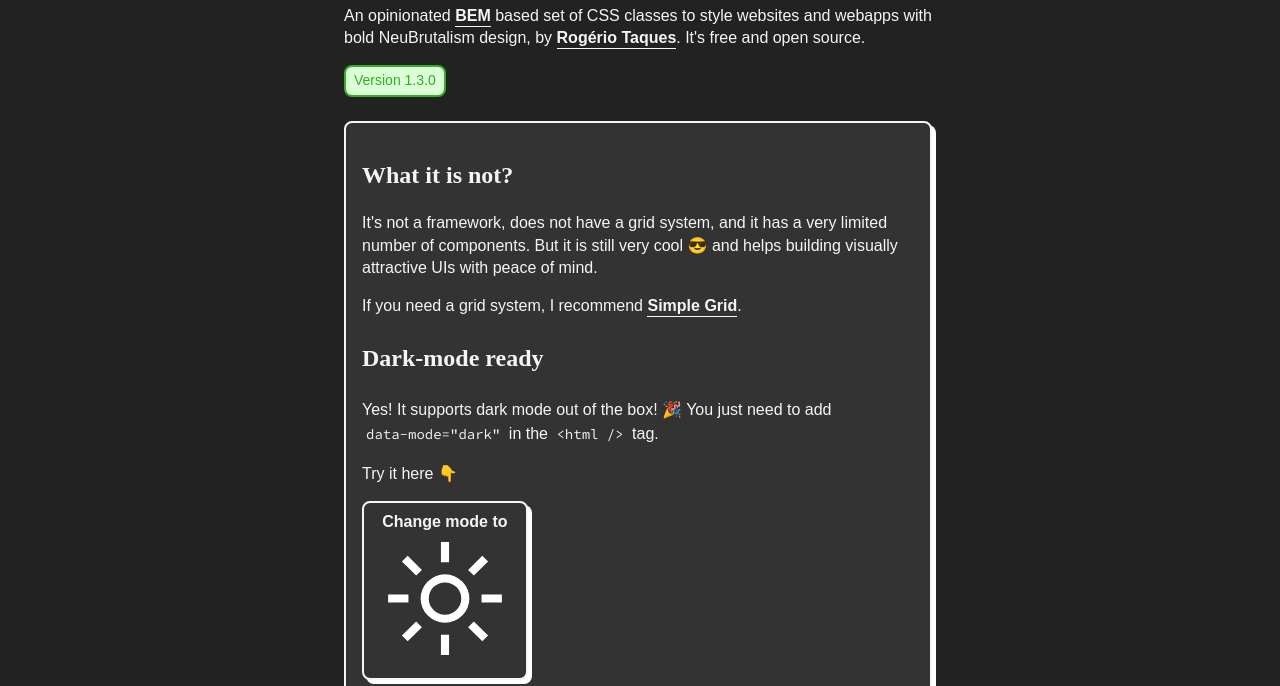
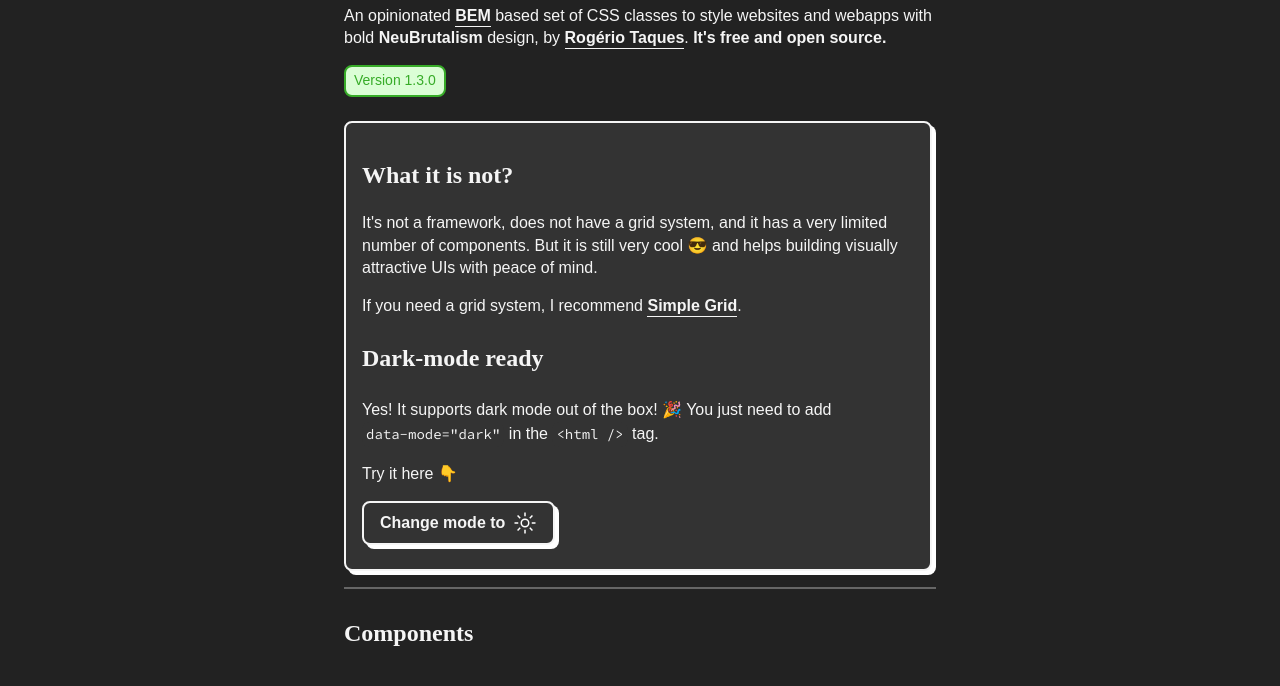
Before and after one commit to rogeriotaques/boring-css, a website: page index.html in a window 1280 px wide. Shown: the part 121-807 px from the top of the page. Drawn offline with nearby package versions, Linux system fonts and the light colour scheme; a script that the page names is missing.

Commit message:
Refined CSS rules

```diff
--- a/src/boring/01-basic.scss
+++ b/src/boring/01-basic.scss
@@ -1,4 +1,4 @@
-@import url("https://fonts.googleapis.com/css2?family=Source+Code+Pro&display=swap");
+@import url('https://fonts.googleapis.com/css2?family=Source+Code+Pro&display=swap');
 
 :root {
   color-scheme: light dark;
@@ -44,7 +44,6 @@
   color: var(--c-black-pure);
   font-family: sans-serif;
   font-size: 100%;
-  font-weight: 400;
   line-height: 1.4;
 
   &,
@@ -66,8 +65,8 @@
   transition: background-color 0.2s ease;
   background-color: var(--c-background);
 
-  &[data-mode="dark"],
-  &[data-mode="dark"] body {
+  &[data-mode='dark'],
+  &[data-mode='dark'] body {
     background-color: var(--c-black);
   }
 }
@@ -78,7 +77,7 @@
 h4,
 h5,
 h6 {
-  font-family: "Family", serif;
+  font-family: 'Family', serif;
   font-weight: 700;
   font-size: 150%;
 }
@@ -145,7 +144,7 @@
   }
 }
 
-[data-mode="dark"] {
+[data-mode='dark'] {
   * {
     color: var(--c-smoke);
   }
--- a/src/boring/06-buttons.scss
+++ b/src/boring/06-buttons.scss
@@ -1,6 +1,10 @@
 button,
 .button {
-  display: inline-block;
+  display: inline-flex;
+  align-items: center;
+  justify-content: center;
+  gap: 8px;
+
   background-color: var(--c-white);
   border: var(--s-border-width) solid var(--c-grey-dark);
   border-radius: var(--s-border-radius);
@@ -15,8 +19,7 @@
   outline: none;
   cursor: pointer;
 
-  transition: box-shadow 0.1s ease, transform 0.1s ease,
-    background-color 0.1s ease;
+  transition: box-shadow 0.1s ease, transform 0.1s ease, background-color 0.1s ease;
 
   &:not(:disabled):not(.button--disabled) {
     &:hover,
@@ -43,20 +46,30 @@
     cursor: not-allowed;
   }
 
-  &[type="submit"]:not(:disabled) {
+  &[type='submit']:not(:disabled) {
     color: var(--c-black);
     background-color: var(--c-success-background);
     border-color: var(--c-success);
   }
 
-  &[type="reset"]:not(:disabled) {
+  &[type='reset']:not(:disabled) {
     color: var(--c-black);
     background-color: var(--c-danger-background);
     border-color: var(--c-danger);
   }
+
+  &--auto-width {
+    min-width: auto;
+  }
+
+  > .icon {
+    width: 24px;
+    height: 24px;
+    pointer-events: none;
+  }
 }
 
-[data-mode="dark"] {
+[data-mode='dark'] {
   button,
   .button {
     color: var(--c-smoke);
@@ -85,8 +98,8 @@
       text-shadow: none;
     }
 
-    &[type="submit"]:not(:disabled),
-    &[type="reset"]:not(:disabled) {
+    &[type='submit']:not(:disabled),
+    &[type='reset']:not(:disabled) {
       &:hover,
       &:focus,
       &:active {
```
Also changed, not shown: boring.css, 1 other file.
